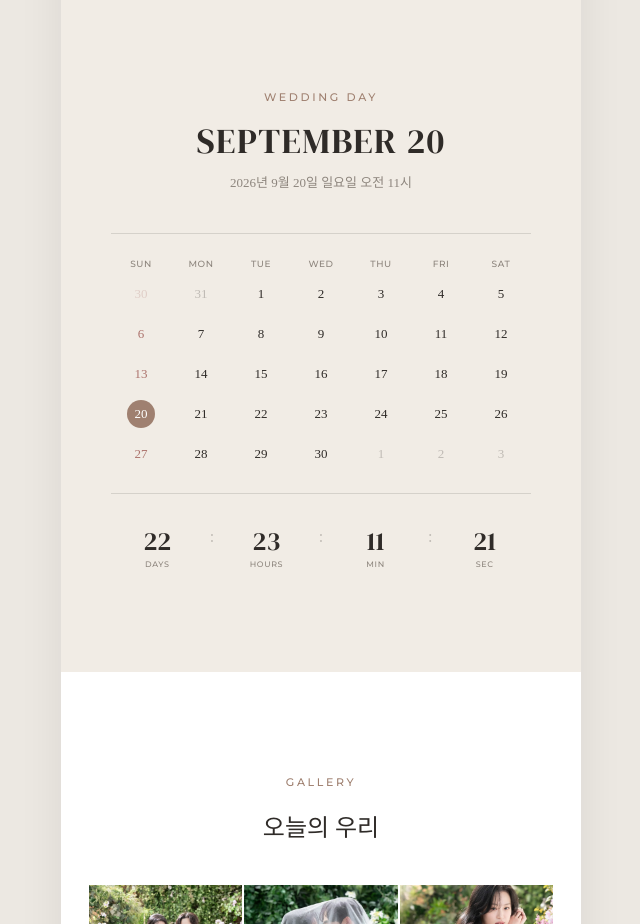
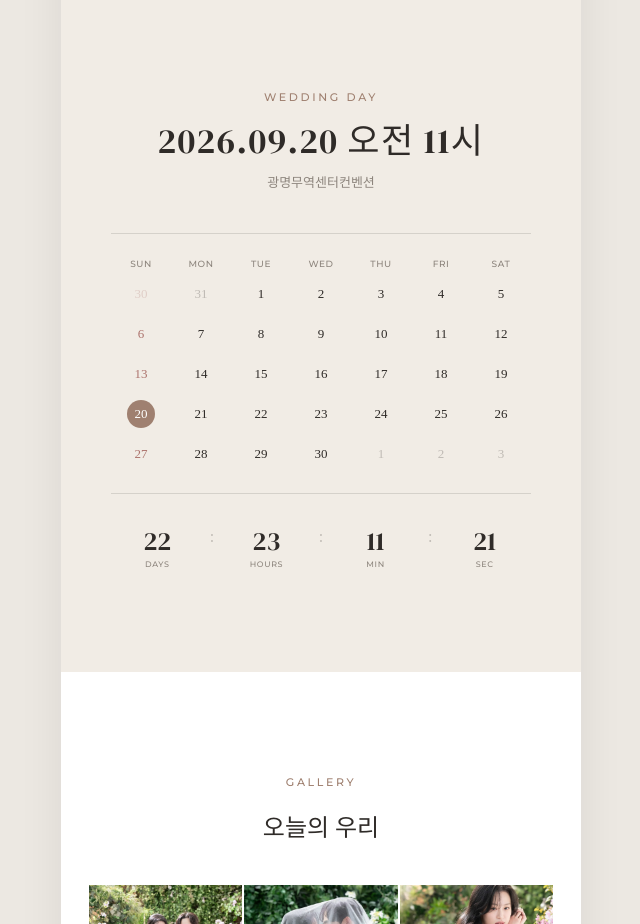
Before and after one commit to Bread2951/mobile-invitation, a plain HTML site: page index.html in a window 1280 px wide. Shown: the part 2420-3344 px from the top of the page, without its empty margins (319-959 px from the left). Drawn offline with Linux system fonts and the light colour scheme; a web font is replaced by a local one.

Commit message:
글자 수정

```diff
--- a/index.html
+++ b/index.html
@@ -157,8 +157,8 @@
       <section class="section date-section" id="date">
         <div class="section-inner narrow reveal">
           <p class="section-kicker">WEDDING DAY</p>
-          <h2 class="date-display">SEPTEMBER 20</h2>
-          <p class="date-sub">2026년 9월 20일 일요일 오전 11시</p>
+          <h2 class="date-display">2026.09.20 오전 11시</h2>
+          <p class="date-sub">광명무역센터컨벤션</p>
 
           <div class="calendar">
             <div class="calendar-head">
```
